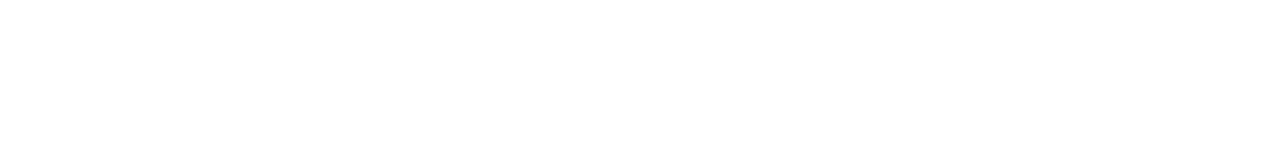
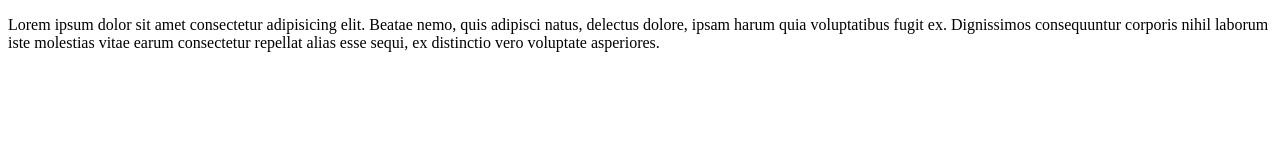
Before and after one commit to Rahul-Sharma6622/Java_Script, a plain HTML site: page 8.Chapter/index.html in a window 1280 px wide. Drawn offline with Linux system fonts and the light colour scheme.

Commit message:
added paragraph

```diff
--- a/8.Chapter/index.html
+++ b/8.Chapter/index.html
@@ -7,5 +7,7 @@
 </head>
 <body>
 
+    <p>Lorem ipsum dolor sit amet consectetur adipisicing elit. Beatae nemo, quis adipisci natus, delectus dolore, ipsam harum quia voluptatibus fugit ex. Dignissimos consequuntur corporis nihil laborum iste molestias vitae earum consectetur repellat alias esse sequi, ex distinctio vero voluptate asperiores.</p>
+
 </body>
 </html>
```
